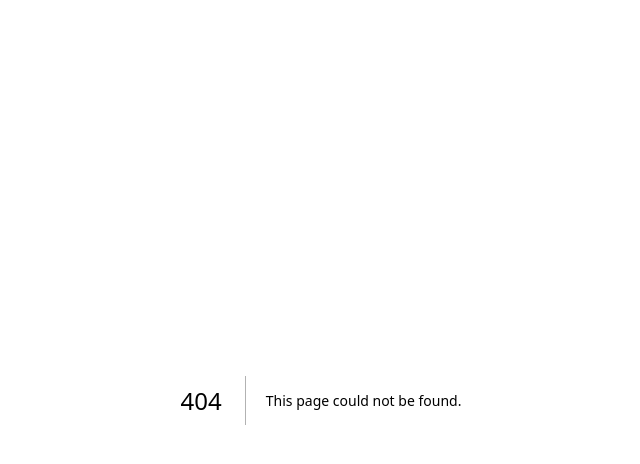
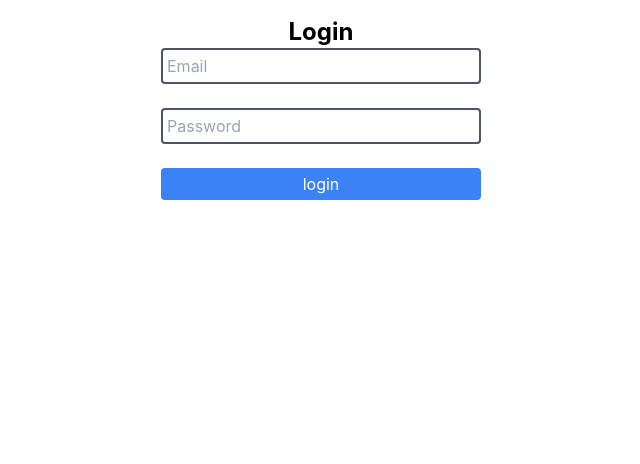
Before and after one commit to CoffeeZine/Homepage, a Next.js app: page /login in a window 1280 px wide. Before the commit this address had no page. Shown: the top 464 px of the page, without its empty margins (319-959 px from the left). Built offline with nearby package versions, Linux system fonts and the light colour scheme.

Commit message:
add : page login

```diff
--- /dev/null
+++ b/pages/login.tsx
@@ -0,0 +1,88 @@
+import { GetServerSideProps } from "next";
+import { useRouter } from "next/router";
+import { useState } from "react";
+import { prisma } from "../lib/prisma";
+
+interface Logins {
+  login: {
+    id: string;
+    name: string;
+    password: string;
+  }[];
+}
+interface FormData {
+  email: string;
+  password: string;
+}
+
+const Login = ({ login }: Logins) => {
+  const [form, setForm] = useState<FormData>({
+    email: "",
+    password: "",
+  });
+  const router = useRouter();
+
+  const refreshData = () => {
+    router.replace(router.asPath);
+  };
+
+  async function create(data: FormData) {
+    try {
+      fetch("http://localhost:3000/api/login", {
+        body: JSON.stringify(data),
+        headers: {
+          "Content-Type": "application/json",
+        },
+        method: "POST",
+      }).then(() => {
+        setForm({ email: "", password: "" });
+        refreshData();
+      });
+    } catch (error) {
+      console.log(error);
+    }
+  }
+
+  const handleSubmit = async (data: FormData) => {
+    try {
+      create(data);
+    } catch (error) {
+      console.log(error);
+    }
+  };
+
+  return (
+    <div>
+      <h1 className="text-center font-bold text-2xl mt-4">Login</h1>
+      <form
+        onSubmit={(e) => {
+          e.preventDefault();
+          handleSubmit(form);
+        }}
+        className="w-auto min-w-[25%] max-w-min mx-auto space-y-6 flex flex-col items-stretch"
+      >
+        <input
+          required
+          type="email"
+          placeholder="Email"
+          value={form.email}
+          onChange={(e) => setForm({ ...form, email: e.target.value })}
+          className="border-2 rounded border-gray-600 p-1"
+        />
+        <input
+          required
+          type="password"
+          placeholder="Password"
+          value={form.password}
+          onChange={(e) => setForm({ ...form, password: e.target.value })}
+          className="border-2 rounded border-gray-600 p-1"
+        />
+        <button type="submit" className="bg-blue-500 text-white rounded p-1">
+          login
+        </button>
+      </form>
+    </div>
+  );
+};
+
+export default Login;
```
